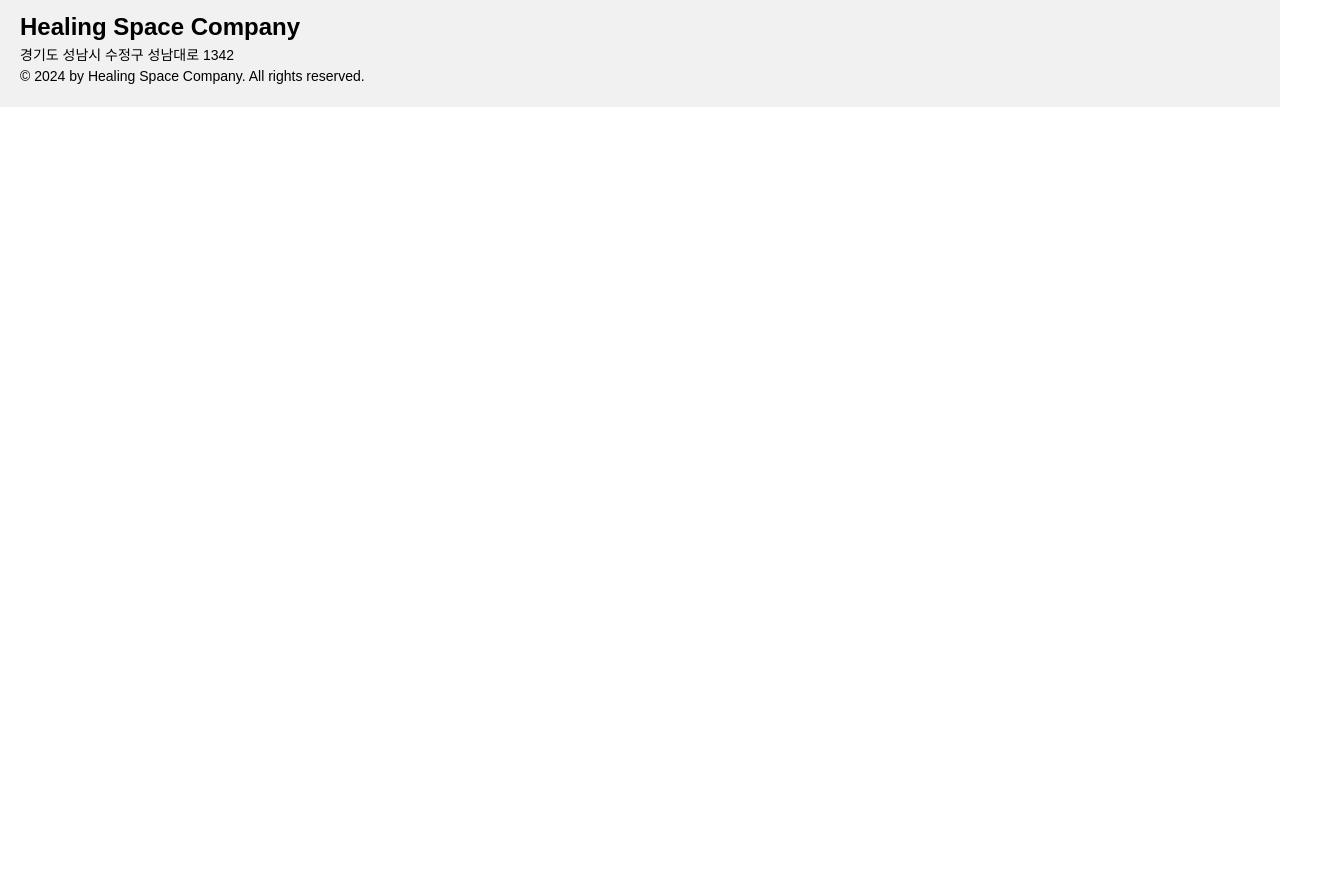
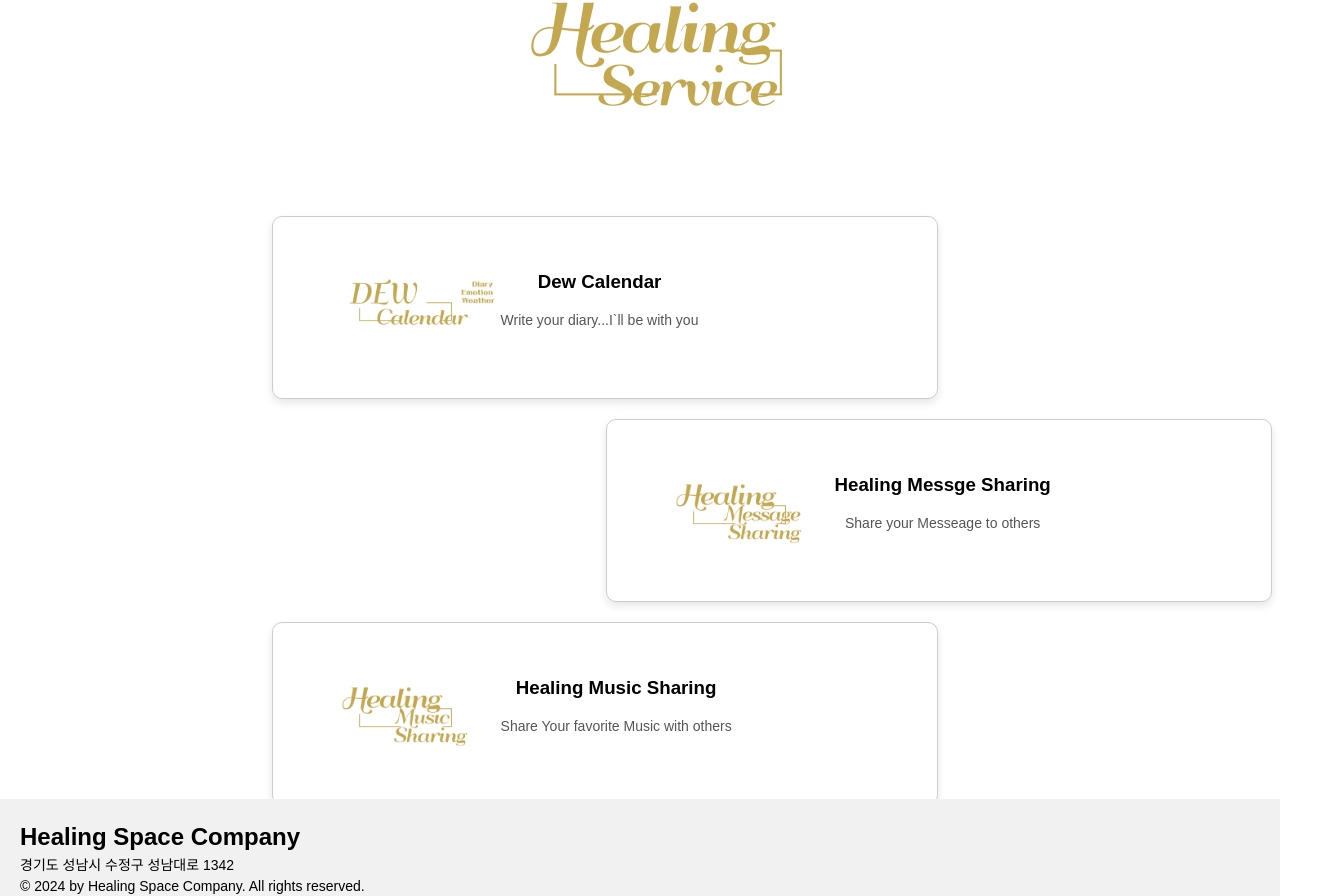
Before and after one commit to passionryu/Healing-Space-Front, a React (Vite) app: page / in a window 1280 px wide. Shown: the part 813-1709 px from the top of the page, 1324 px wide, since content can reach past the window. Before the commit the page ends 920 px from the top, so only its background shows below. Built offline with nearby package versions, Linux system fonts and the light colour scheme.

Commit message:
[feat] 메인 페이지에 힐링 프로그램 소개 추가

```diff
--- a/src/pages/MainPage.jsx
+++ b/src/pages/MainPage.jsx
@@ -7,6 +7,7 @@ function Main() {
 
     <>
         <div>
+
          {/* SLIDER  */}
             <section>
                 <div className="slider">
@@ -31,6 +32,53 @@ function Main() {
                     </div>
                 </div>
             </section>
+        {/* SLIDER  */}
+
+        {/* 힐링 프로그램 로고 */}
+        <div className='healing-service-logo'>
+            <img src='../src/assets/images/healingservice.png' alt='힐링 서비스 로고'/>
+        </div>
+
+        {/* 힐링 프로그램 요소 */}
+        <div className="healing-program-container">
+
+        <div className="card">
+
+          <div>
+            <img src="../src/assets/images/dewcalendar.png" alt ="이미지"/>
+          </div>
+
+          <div className="card-text">
+            <h3>Dew Calendar</h3>
+            <p>Write your diary...I`ll be with you </p>
+          </div>
+
+        </div>
+
+        <div className="card">
+          <div>
+              <img src="../src/assets/images/healingmessagesharing.png" alt ="이미지"/>
+            </div>
+
+            <div className="card-text">
+              <h3>Healing Messge Sharing</h3>
+              <p>Share your Messeage to others</p>
+            </div>
+        </div>
+
+        <div className="card">
+          <div>
+              <img src="../src/assets/images/healingmusicsharing.png" alt ="이미지"/>
+            </div>
+
+            <div className="card-text">
+              <h3>Healing Music Sharing</h3>
+              <p>Share Your favorite Music with others</p>
+            </div>
+        </div>
+
+      </div>
+
         </div>
     </>
   );
--- a/src/styles/MainPage.css
+++ b/src/styles/MainPage.css
@@ -3,7 +3,7 @@
   position: relative;
   overflow: hidden;
   width: 100%; /* 슬라이더 전체 너비 */
-  height: 580px; /* 슬라이더 높이 */
+  height: 610px; /* 슬라이더 높이 */
   margin: auto;
 }
 
@@ -41,3 +41,59 @@
     transform: translateX(0); /* 다시 첫 번째 슬라이드 */
   }
 }
+
+/* 힐링 서비스 로고 부분 */
+.healing-service-logo img {
+  height: 270px;
+  border-radius: 15px; /* 모서리를 둥글게 설정 */
+  /*box-shadow: 0 4px 8px rgba(0, 0, 0, 0.2); /* 그림자 효과 */
+  margin-top: 30px;
+  margin-bottom: 0px;
+}
+
+/* 힐링 프로그램 요소 */
+.healing-program-container {
+  margin-left: 220px;
+  display: flex;
+  width: 1000px;
+  flex-direction: column;  /* 카드들을 세로로 배치 */
+  align-items: flex-start;  /* 카드들을 왼쪽으로 정렬 */
+  gap: 20px;               /* 카드들 사이에 간격 추가 */
+  padding: 20px;           /* 컨테이너 여백 */
+}
+
+.card {
+  display: flex;
+  width: 600px;            /* 카드 너비 */
+  padding: 20px;           /* 카드 안쪽 여백 */
+  border: 1px solid #ccc; /* 카드 테두리 */
+  border-radius: 10px;     /* 카드 모서리 둥글게 */
+  box-shadow: 0 4px 8px rgba(0, 0, 0, 0.1); /* 그림자 효과 */
+  text-align: center;      /* 카드 안의 내용 중앙 정렬 */
+  transition: transform 0.3s ease; /* 호버 시 크기 변화를 부드럽게 */
+}
+
+.card img {
+  height: 110px;
+}
+
+.card:hover {
+  transform: scale(1.05);  /* 호버 시 5% 커지도록 설정 */
+}
+
+.card:nth-child(1), .card:nth-child(3) {
+  align-self: flex-start; /* 1번, 3번 카드를 왼쪽에 정렬 */
+}
+
+.card:nth-child(2) {
+  align-self: flex-end;   /* 2번 카드를 오른쪽에 정렬 */
+}
+
+.card h3 {
+  margin-bottom: 10px;    /* 카드 제목과 본문 사이 간격 */
+}
+
+.card p {
+  font-size: 14px;
+  color: #555;            /* 텍스트 색상 */
+}
```
